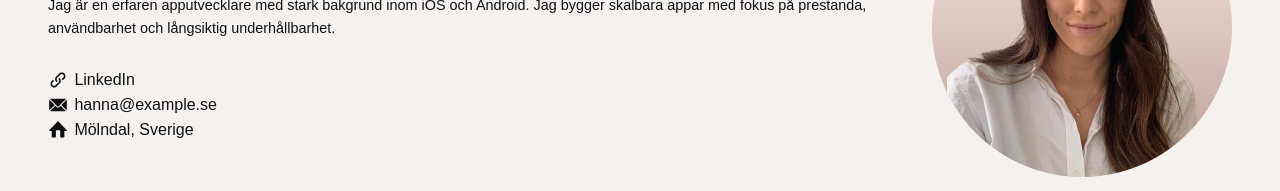
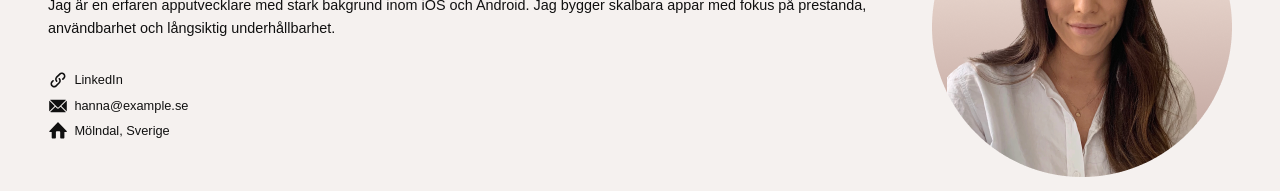
Before and after one commit to hannaostling/cv-website, a Next.js app: page / in a window 1280 px wide. Shown: the part 229-420 px from the top of the page. Built offline with nearby package versions, Linux system fonts and the light colour scheme.

Commit message:
Fix font size for iconTextWrapper in About

```diff
--- a/src/components/About.module.css
+++ b/src/components/About.module.css
@@ -20,6 +20,12 @@
   display: inline-flex;
   align-items: center;
   gap: 0.4rem;
+  font-size: 0.8rem;
+  line-height: 1.6;
+}
+
+.iconTextWrapper a {
+  font-size: inherit;
 }
 
 .profileImg {
```
